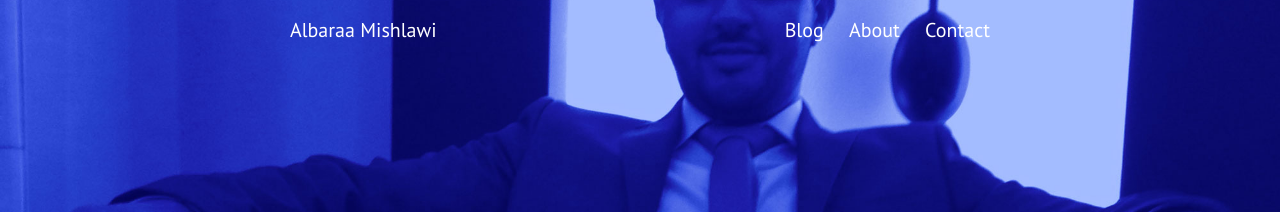
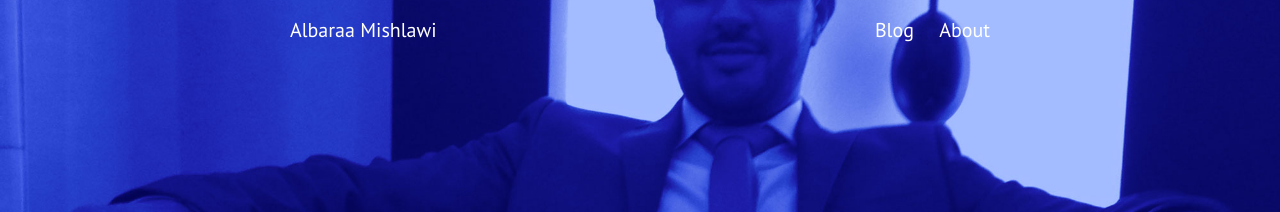
Before and after one commit to albaraam/albaraam.github.io, a Jekyll site: the page built from index.html, in a window 1280 px wide. Shown: the top 212 px of the page. Built offline with Jekyll 4.4.1, drawn with Linux system fonts in a browser that asks for light colours; Markdown is read by kramdown in place of the engine named in the settings; the list of posts is cut into pages by our own code.

Commit message:
hide contact link

```diff
--- a/_layouts/home.html
+++ b/_layouts/home.html
@@ -63,7 +63,7 @@
 	      			<!-- <li><a href="/index">Home</a></li> -->
 	      			<li><a href="{{ site.baseurl }}blog">Blog</a></li>
 	      			<li><a href="{{ site.baseurl }}about">About</a></li>
-	      			<li><a href="{{ site.baseurl }}contact">Contact</a></li>
+	      			<!-- <li><a href="{{ site.baseurl }}contact">Contact</a></li> -->
 	      		</ul>
       		</div>
       	</div>
```
